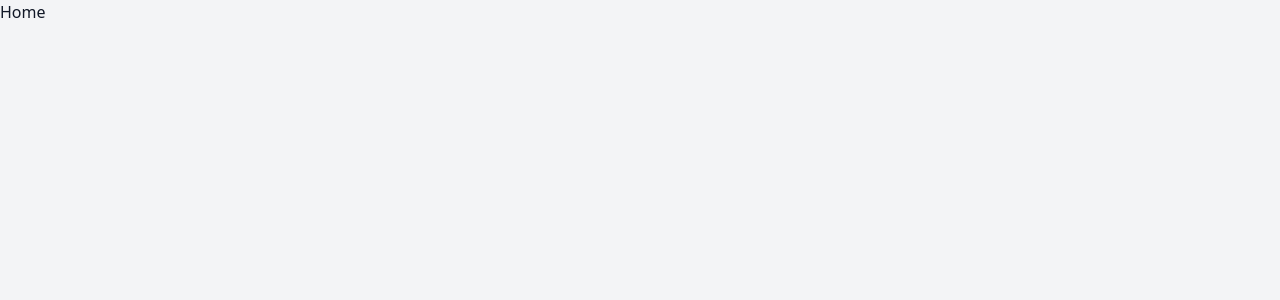
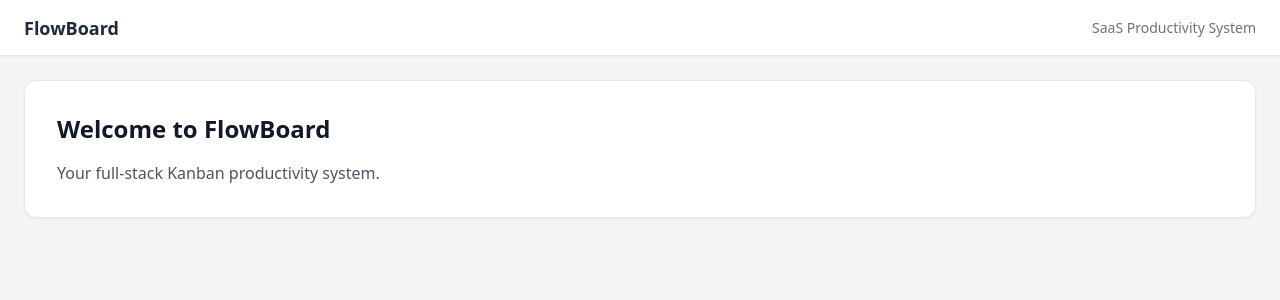
Before and after one commit to SrihariPasagadugula/flowboard, a React (Vite) app in the folder frontend/: page / in a window 1280 px wide. Shown: the top 300 px of the page. Built offline with nearby package versions, Linux system fonts and the light colour scheme.

Commit message:
feat: implement AppLayout with nested routing structure

```diff
--- /dev/null
+++ b/frontend/src/app/layout/AppLayout.tsx
@@ -0,0 +1,19 @@
+import { Outlet } from "react-router-dom";
+
+export const AppLayout = () => {
+  return (
+    <div className="min-h-screen flex flex-col bg-gray-100">
+      <header className="h-14 bg-white border-b border-border px-6 flex items-center justify-between shadow-sm">
+        <h1 className="text-lg font-semibold text-gray-800">FlowBoard</h1>
+
+        <div className="text-sm text-gray-500">SaaS Productivity System</div>
+      </header>
+
+      <main className="flex-1 p-6">
+        <div className="max-w-7xl mx-auto">
+          <Outlet />
+        </div>
+      </main>
+    </div>
+  );
+};
--- a/frontend/src/app/router.tsx
+++ b/frontend/src/app/router.tsx
@@ -1,8 +1,23 @@
 import { createBrowserRouter } from "react-router-dom";
+import { AppLayout } from "./layout/AppLayout";
 
 export const router = createBrowserRouter([
   {
-    path: "/",
-    element: <div>Home</div>,
+    element: <AppLayout />,
+    children: [
+      {
+        path: "/",
+        element: (
+          <div className="bg-white rounded-xl shadow-sm border border-border p-8">
+            <h2 className="text-2xl font-bold mb-4">
+              Welcome to FlowBoard
+            </h2>
+            <p className="text-gray-600">
+              Your full-stack Kanban productivity system.
+            </p>
+          </div>
+        ),
+      },
+    ],
   },
 ]);
```
